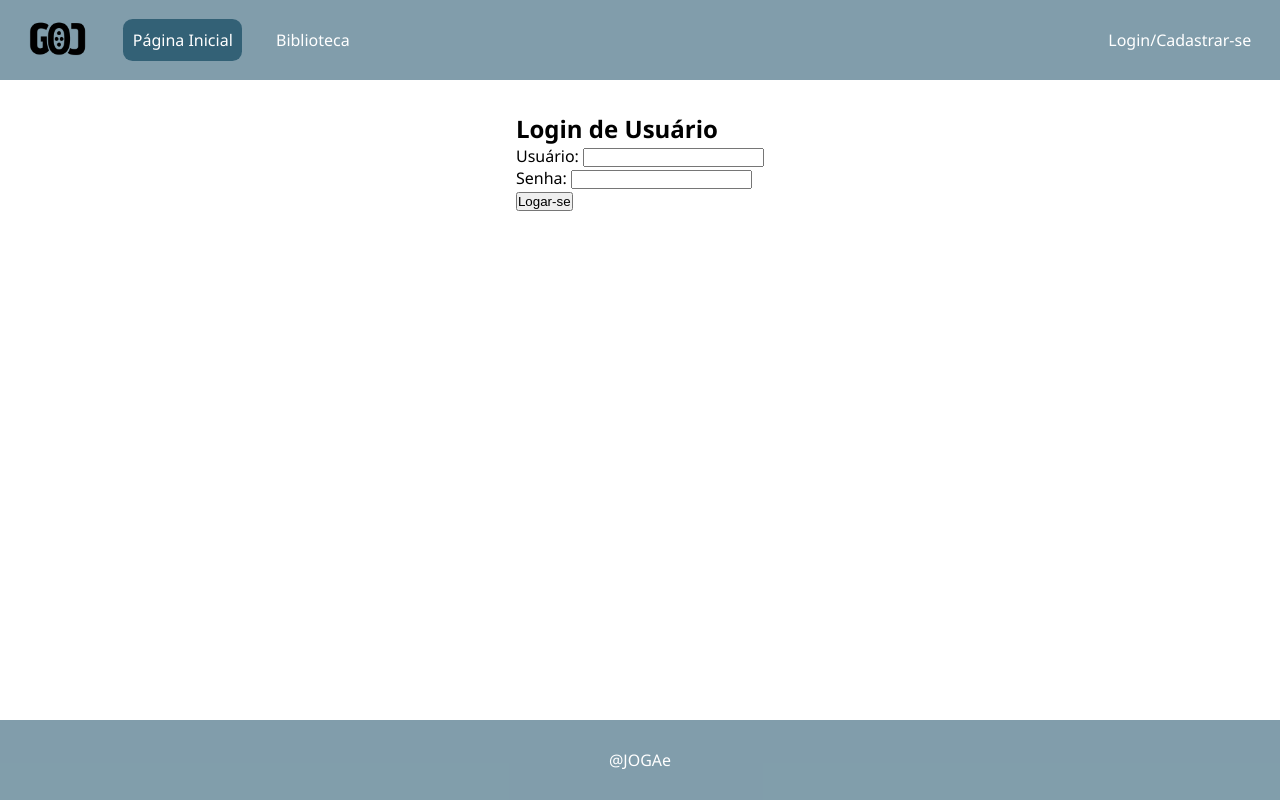
After one commit to eduardoaquinosilva/jogae, a Django app: page /login/ in a window 1280 px wide. The commit adds this page. Run offline with Django 5.2, Linux system fonts and the light colour scheme.

Commit message:
feat: página de login (sem estilização)

```diff
--- a/jogae/app_cadastro_usuario/forms.py
+++ b/jogae/app_cadastro_usuario/forms.py
@@ -22,3 +22,7 @@ class UsuarioForms(forms.ModelForm):
         if not re.match(r'^(?=.*[A-Za-z])(?=.*\d)(?=.*[^A-Za-z\d]).{8,}$', password):
             raise forms.ValidationError("A senha deve ter pelo menos 8 caracteres, com uma letra, um número e um caractere especial.")
         return password
+
+class LoginForms(forms.Form):
+    username = forms.CharField(label='Usuário', max_length=150)
+    password = forms.CharField(label='Senha', widget=forms.PasswordInput, strip=False)
--- /dev/null
+++ b/jogae/app_cadastro_usuario/templates/usuarios/login.html
@@ -0,0 +1,20 @@
+{% extends 'base.html' %}
+{% load static %}
+
+{% block title %}Jogos{% endblock %}
+
+{% block extra_css %}
+<link rel="stylesheet" href="{% static 'css/login.css' %}">
+{% endblock %}
+
+{% block content %}
+  <div class="container">
+      <h2>Login de Usuário</h2>
+
+      <form method="post">
+        {% csrf_token %}
+        {{ form.as_p }}
+        <button type="submit">Logar-se</button>
+      </form>
+  </div>
+{% endblock %}
--- a/jogae/app_cadastro_usuario/views.py
+++ b/jogae/app_cadastro_usuario/views.py
@@ -1,7 +1,23 @@
 from django.shortcuts import render, redirect
-from .forms import UsuarioForms
+from django.contrib.auth import authenticate, login as auth_login
+from .forms import UsuarioForms, LoginForms
 
 # Create your views here.
+def login_view(request):
+    if(request.method == 'POST'):
+        form = LoginForms(request.POST)
+        if form.is_valid():
+            username = form.cleaned_data['username']
+            password = form.cleaned_data['password']
+            user = authenticate(request, username=username, password=password)
+            if user is not None:
+                auth_login(request, user)
+                return redirect('home')
+            else:
+                form.add_error(None, 'Usuário ou senha inválidos.')
+    else:
+        form = LoginForms()
+    return render(request, 'usuarios/login.html', {'form': form})
 
 def registrar_usuario(request):
 
--- a/jogae/games/static/css/footer.css
+++ b/jogae/games/static/css/footer.css
@@ -9,6 +9,10 @@
   align-items: center;
 }
 
+.footer p {
+  color: white;
+}
+
 footer {
   margin-top: 2rem!important;
 }
--- a/jogae/jogae/urls.py
+++ b/jogae/jogae/urls.py
@@ -6,7 +6,8 @@ from games.views import IndexView
 urlpatterns = [
     path('admin/', admin.site.urls, name='admin'),
     path('cadastro_usuario/', views.registrar_usuario, name='registrar_usuario'),
-    path('cadastro_usuario/pagina_sucesso', views.pagina_sucesso, name='pagina_sucesso'),
+    path('cadastro_usuario/pagina_sucesso/', views.pagina_sucesso, name='pagina_sucesso'),
+    path('login/', views.login_view, name='login'),
     path('', IndexView.as_view(), name='home'),
     path('games/', include("games.urls"))
 ]
```
Also changed, not shown: jogae/app_cadastro_usuario/static/css/login.css (added).
